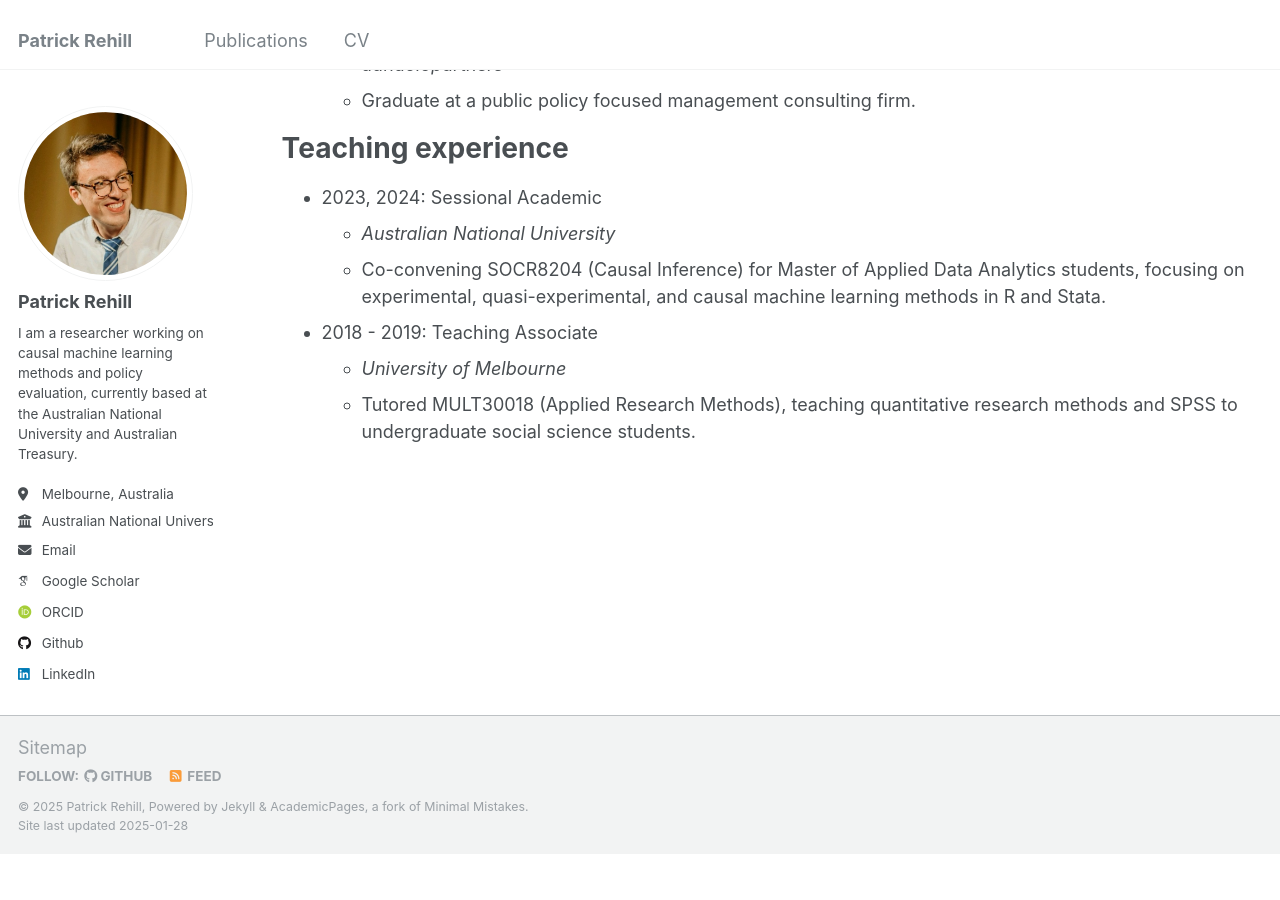
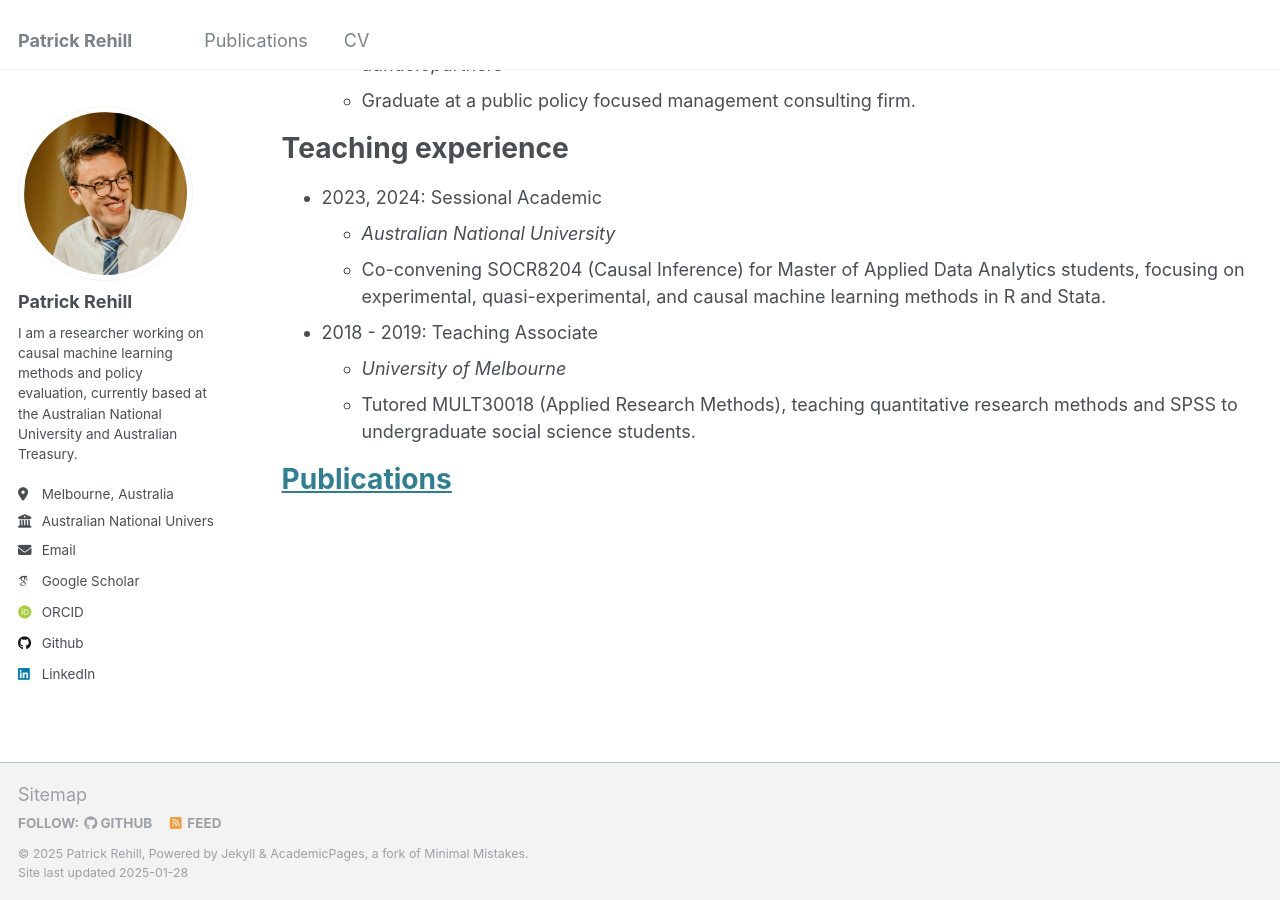
Before and after one commit to pbrehill/pbrehill.github.io, a Jekyll site: the page built from _pages/cv.md, in a window 1280 px wide and 900 px high, scrolled down 1029 px. Built offline with Jekyll 4.4.1, drawn with Linux system fonts in a browser that asks for light colours; some web fonts are replaced; before the commit the page ends 1882 px from its top, so only the background shows below that.

Commit message:
Added link to publications

```diff
--- a/_pages/cv.md
+++ b/_pages/cv.md
@@ -45,6 +45,8 @@ Teaching experience
   * _University of Melbourne_
   * Tutored MULT30018 (Applied Research Methods), teaching quantitative research methods and SPSS to undergraduate social science students.
 
+[Publications](https://pbrehill.github.io/publications/)
+=====
 [//]: # (Skills)
 
 [//]: # (======)
```
Also changed, not shown: 1 other file.
